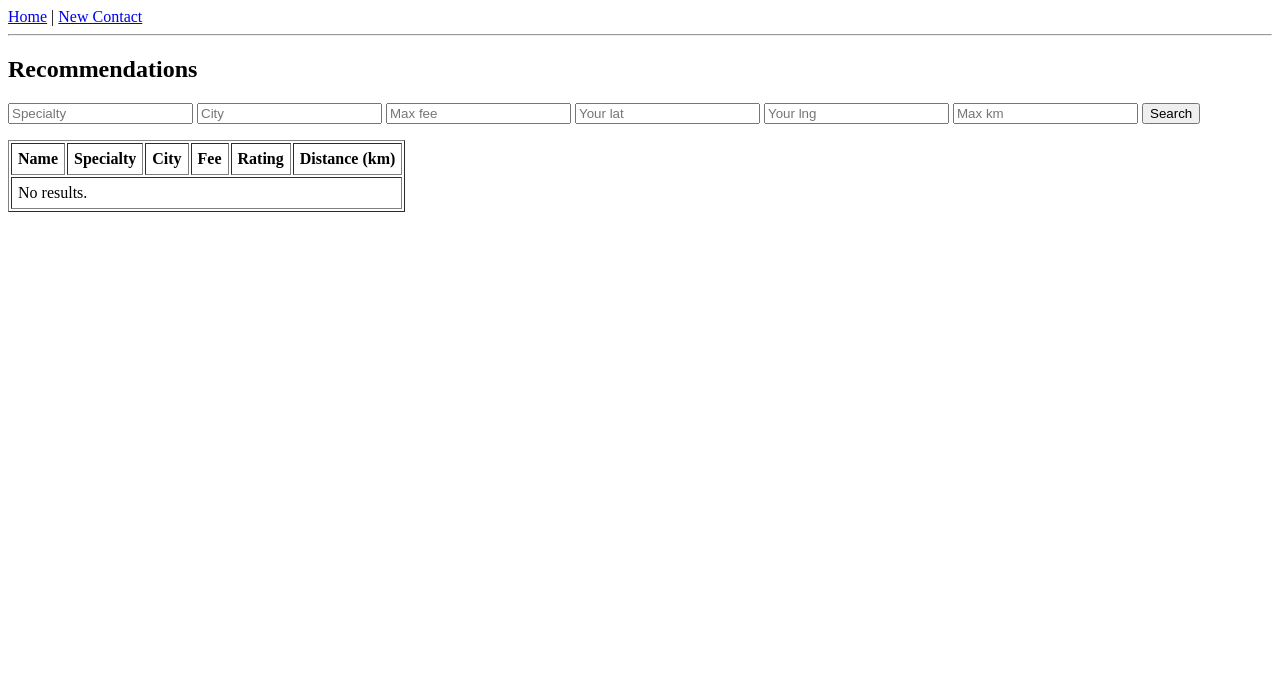
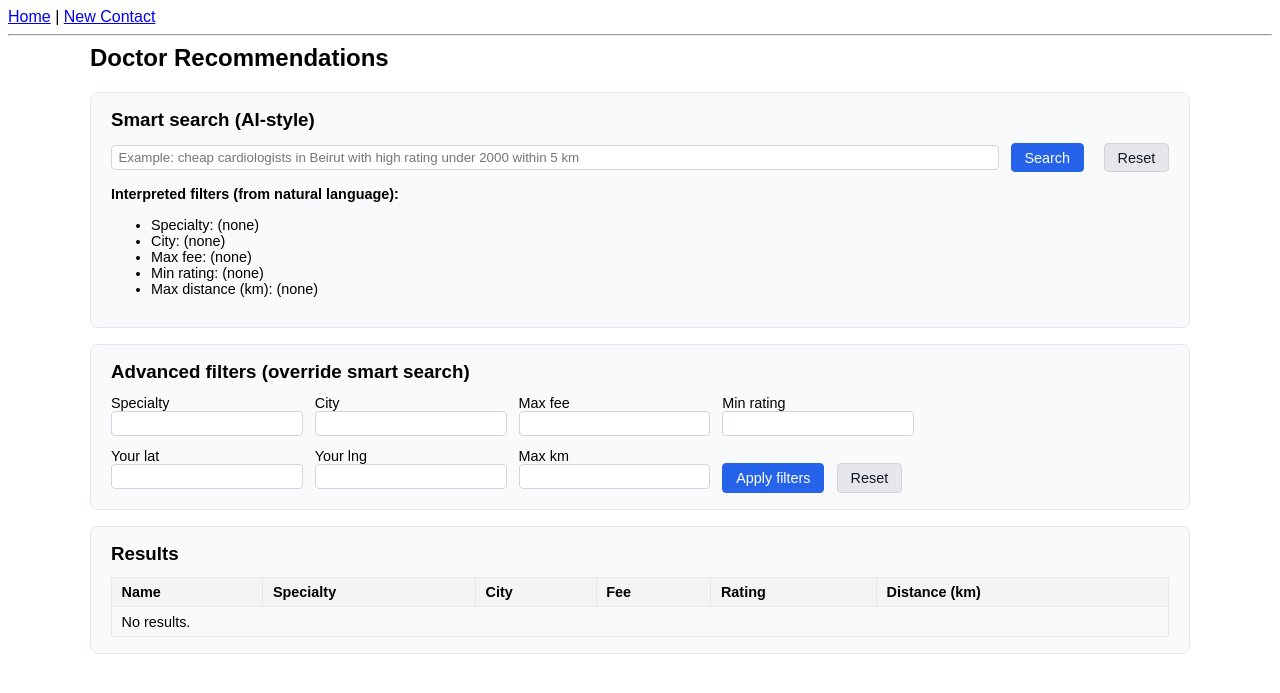
Before and after one commit to smg133/439LAB8, a Django app: page /recommendations/ in a window 1280 px wide. Shown: the top 693 px of the page. Run offline with Django 5.2, Linux system fonts and the light colour scheme; data that the repository does not hold is empty.

Commit message:
Update recommendations page, AI search parser, and utils

```diff
--- a/myapp1/templates/myapp1/recommendations.html
+++ b/myapp1/templates/myapp1/recommendations.html
@@ -1,20 +1,181 @@
 {% extends "myapp1/base.html" %}
 {% block content %}
-<h2>Recommendations</h2>
+<style>
+  body {
+    font-family: Arial, sans-serif;
+  }
+  .page-container {
+    max-width: 1100px;
+    margin: 0 auto;
+  }
+  h2 {
+    margin-top: 0.5rem;
+  }
+  .card {
+    background: #f9fafb;
+    border: 1px solid #e5e7eb;
+    border-radius: 8px;
+    padding: 1rem 1.25rem;
+    margin-bottom: 1rem;
+  }
+  .card h3 {
+    margin-top: 0;
+    margin-bottom: 0.75rem;
+  }
+  .form-row {
+    display: flex;
+    flex-wrap: wrap;
+    gap: 0.75rem;
+    align-items: center;
+  }
+  .form-row label {
+    font-size: 0.9rem;
+  }
+  .form-row input {
+    padding: 0.25rem 0.4rem;
+    border-radius: 4px;
+    border: 1px solid #d1d5db;
+  }
+  .btn {
+    display: inline-block;
+    padding: 0.35rem 0.8rem;
+    border-radius: 4px;
+    border: 1px solid transparent;
+    cursor: pointer;
+    font-size: 0.9rem;
+    text-decoration: none;
+  }
+  .btn-primary {
+    background: #2563eb;
+    color: white;
+    border-color: #2563eb;
+  }
+  .btn-secondary {
+    background: #e5e7eb;
+    color: #111827;
+    border-color: #d1d5db;
+  }
+  .btn + .btn {
+    margin-left: 0.5rem;
+  }
+  table {
+    width: 100%;
+    border-collapse: collapse;
+    margin-top: 0.5rem;
+  }
+  th, td {
+    border: 1px solid #e5e7eb;
+    padding: 0.4rem 0.6rem;
+    font-size: 0.9rem;
+    text-align: left;
+  }
+  th {
+    background: #f3f4f6;
+  }
+  tr:nth-child(even) {
+    background: #f9fafb;
+  }
+</style>
 
-<form method="get" style="margin-bottom:1rem">
-  <input name="specialty" placeholder="Specialty" value="{{ params.specialty }}">
-  <input name="city" placeholder="City" value="{{ params.city }}">
-  <input name="max_fee" placeholder="Max fee" value="{{ params.max_fee }}">
-  <input name="lat" placeholder="Your lat" value="{{ params.lat }}">
-  <input name="lng" placeholder="Your lng" value="{{ params.lng }}">
-  <input name="max_km" placeholder="Max km" value="{{ params.max_km }}">
-  <button type="submit">Search</button>
+<div class="page-container">
+  <h2>Doctor Recommendations</h2>
+
+  <div class="card">
+    <h3>Smart search (AI-style)</h3>
+    <form method="get" class="form-row" style="margin-bottom:0.5rem">
+      <input type="text"
+             name="q_nl"
+             style="flex:1 1 auto"
+             placeholder="Example: cheap cardiologists in Beirut with high rating under 2000 within 5 km"
+             value="{{ params.q_nl }}">
+      <button type="submit" class="btn btn-primary">Search</button>
+      <!-- Reset: clears all filters and shows all doctors -->
+      <a href="{% url 'recommendations' %}" class="btn btn-secondary">Reset</a>
     </form>
 
-<table border="1" cellpadding="6">
+    {% if params.parsed %}
+      <p style="font-size:0.9rem;"><strong>Interpreted filters (from natural language):</strong></p>
+      <ul style="font-size:0.9rem; margin-top:0;">
+        <li>Specialty: {{ params.parsed.specialty|default:"(none)" }}</li>
+        <li>City: {{ params.parsed.city|default:"(none)" }}</li>
+        <li>Max fee:
+          {% if params.parsed.max_fee %}
+            {{ params.parsed.max_fee }}
+          {% else %}
+            (none)
+          {% endif %}
+        </li>
+        <li>Min rating:
+          {% if params.parsed.min_rating %}
+            {{ params.parsed.min_rating }}
+          {% else %}
+            (none)
+          {% endif %}
+        </li>
+        <li>Max distance (km):
+          {% if params.parsed.max_km %}
+            {{ params.parsed.max_km }}
+          {% else %}
+            (none)
+          {% endif %}
+        </li>
+      </ul>
+    {% endif %}
+  </div>
+
+  <div class="card">
+    <h3>Advanced filters (override smart search)</h3>
+    <form method="get">
+      <input type="hidden" name="q_nl" value="{{ params.q_nl }}">
+      <div class="form-row" style="margin-bottom:0.5rem">
+        <label>
+          Specialty<br>
+          <input name="specialty" value="{{ params.specialty }}">
+        </label>
+        <label>
+          City<br>
+          <input name="city" value="{{ params.city }}">
+        </label>
+        <label>
+          Max fee<br>
+          <input name="max_fee" value="{{ params.max_fee }}">
+        </label>
+        <label>
+          Min rating<br>
+          <input name="min_rating" value="{{ params.min_rating }}">
+        </label>
+      </div>
+      <div class="form-row">
+        <label>
+          Your lat<br>
+          <input name="lat" value="{{ params.lat }}">
+        </label>
+        <label>
+          Your lng<br>
+          <input name="lng" value="{{ params.lng }}">
+        </label>
+        <label>
+          Max km<br>
+          <input name="max_km" value="{{ params.max_km }}">
+        </label>
+        <div style="margin-top:1.2rem;">
+          <button type="submit" class="btn btn-primary">Apply filters</button>
+          <a href="{% url 'recommendations' %}" class="btn btn-secondary">Reset</a>
+        </div>
+      </div>
+    </form>
+  </div>
+
+  <div class="card">
+    <h3>Results</h3>
+    <table>
       <tr>
-    <th>Name</th><th>Specialty</th><th>City</th><th>Fee</th><th>Rating</th><th>Distance (km)</th>
+        <th>Name</th>
+        <th>Specialty</th>
+        <th>City</th>
+        <th>Fee</th>
+        <th>Rating</th>
+        <th>Distance (km)</th>
       </tr>
       {% for dist, c in results %}
         <tr>
@@ -29,4 +190,6 @@
         <tr><td colspan="6">No results.</td></tr>
       {% endfor %}
     </table>
+  </div>
+</div>
 {% endblock %}
--- a/myapp1/views.py
+++ b/myapp1/views.py
@@ -1,31 +1,40 @@
+# myapp1/views.py
 from django.shortcuts import render, get_object_or_404, redirect
-from django.contrib import messages
+from django.db.models import Q
+
 from .models import Contact
 from .forms import ContactForm
-from django.db.models import Q
-from .utils import haversine_km
+from .utils import haversine_km, parse_nl_query
+
 
 def contact_list(request):
-    q = request.GET.get("q", "")
-    contacts = Contact.objects.all()
+    q = request.GET.get("q", "").strip()
+    qs = Contact.objects.all()
     if q:
-        contacts = contacts.filter(name__icontains=q)
-    return render(request, "myapp1/contact_list.html", {"contacts": contacts, "q": q})
+        qs = qs.filter(
+            Q(name__icontains=q)
+            | Q(email__icontains=q)
+            | Q(city__icontains=q)
+            | Q(specialty__icontains=q)
+        )
+    return render(request, "myapp1/contact_list.html", {"contacts": qs, "q": q})
+
 
 def contact_detail(request, pk):
     contact = get_object_or_404(Contact, pk=pk)
     return render(request, "myapp1/contact_detail.html", {"contact": contact})
+
 
 def contact_create(request):
     if request.method == "POST":
         form = ContactForm(request.POST)
         if form.is_valid():
             form.save()
-            messages.success(request, "Contact added.")
             return redirect("contact_list")
     else:
         form = ContactForm()
-    return render(request, "myapp1/contact_form.html", {"form": form, "title": "Add Contact"})
+    return render(request, "myapp1/contact_form.html", {"form": form})
+
 
 def contact_update(request, pk):
     contact = get_object_or_404(Contact, pk=pk)
@@ -33,61 +42,128 @@ def contact_update(request, pk):
         form = ContactForm(request.POST, instance=contact)
         if form.is_valid():
             form.save()
-            messages.success(request, "Contact updated.")
-            return redirect("contact_detail", pk=pk)
+            return redirect("contact_detail", pk=contact.pk)
     else:
         form = ContactForm(instance=contact)
-    return render(request, "myapp1/contact_form.html", {"form": form, "title": "Edit Contact"})
+    return render(request, "myapp1/contact_form.html", {"form": form})
+
 
 def contact_delete(request, pk):
     contact = get_object_or_404(Contact, pk=pk)
     if request.method == "POST":
         contact.delete()
-        messages.success(request, "Contact deleted.")
         return redirect("contact_list")
     return render(request, "myapp1/contact_confirm_delete.html", {"contact": contact})
 
+
 def recommendations(request):
-    from .models import Contact
+    # Natural-language query
+    q_nl = request.GET.get("q_nl", "").strip()
 
+    # Explicit filters
     q_spec = request.GET.get("specialty", "").strip()
     q_city = request.GET.get("city", "").strip()
-    q_fee  = request.GET.get("max_fee", "").strip()
-    q_lat  = request.GET.get("lat", "").strip()
-    q_lng  = request.GET.get("lng", "").strip()
+    q_fee = request.GET.get("max_fee", "").strip()
+    q_lat = request.GET.get("lat", "").strip()
+    q_lng = request.GET.get("lng", "").strip()
     q_maxk = request.GET.get("max_km", "").strip()
+    q_min_rating = request.GET.get("min_rating", "").strip()
 
+    parsed = parse_nl_query(q_nl) if q_nl else {
+        "specialty": None,
+        "city": None,
+        "max_fee": None,
+        "min_rating": None,
+        "max_km": None,
+    }
+
+    # Combine parsed + explicit (explicit overrides)
+    specialty = q_spec or parsed["specialty"]
+    city = q_city or parsed["city"]
+
+    # max fee
+    max_fee = None
+    if q_fee:
+        try:
+            max_fee = float(q_fee)
+        except ValueError:
+            max_fee = None
+    elif parsed["max_fee"] is not None:
+        max_fee = parsed["max_fee"]
+
+    # min rating
+    min_rating = None
+    if q_min_rating:
+        try:
+            min_rating = float(q_min_rating)
+        except ValueError:
+            min_rating = None
+    elif parsed["min_rating"] is not None:
+        min_rating = parsed["min_rating"]
+
+    # distance
+    lat = float(q_lat) if q_lat else None
+    lng = float(q_lng) if q_lng else None
+
+    max_km = None
+    if q_maxk:
+        try:
+            max_km = float(q_maxk)
+        except ValueError:
+            max_km = None
+    elif parsed["max_km"] is not None:
+        max_km = parsed["max_km"]
+
+    # Base queryset
     qs = Contact.objects.all()
-    if q_spec:
-        qs = qs.filter(Q(specialty__icontains=q_spec) | Q(profession__icontains=q_spec))
-    if q_city:
-        qs = qs.filter(city__icontains=q_city)
 
-    try:
-        max_fee = float(q_fee) if q_fee else None
-    except ValueError:
-        max_fee = None
+    if specialty:
+        qs = qs.filter(
+            Q(specialty__icontains=specialty)
+            | Q(profession__icontains=specialty)
+        )
+
+    if city:
+        qs = qs.filter(city__icontains=city)
+
     if max_fee is not None:
         qs = qs.filter(fee__isnull=False, fee__lte=max_fee)
 
-    lat = float(q_lat) if q_lat else None
-    lng = float(q_lng) if q_lng else None
-    max_km = float(q_maxk) if q_maxk else None
+    if min_rating is not None:
+        qs = qs.filter(rating__isnull=False, rating__gte=min_rating)
 
+    # Distance filter + sort
     results = []
     for c in qs:
-        dist = haversine_km(lat, lng, c.latitude, c.longitude) if lat is not None and lng is not None else None
+        dist = haversine_km(lat, lng, c.latitude, c.longitude) if (lat is not None and lng is not None) else None
         if max_km is not None and dist is not None and dist > max_km:
             continue
         results.append((dist, c))
 
     def sort_key(item):
         dist, c = item
-        return (1, 0) if dist is None else (0, dist), -(c.rating or 0)
+        dist_key = 1e9 if dist is None else dist
+        fee_val = float(c.fee) if c.fee is not None else 1e9
+        rating_val = c.rating or 0.0
+        return (dist_key, -rating_val, fee_val)
 
     results.sort(key=sort_key)
 
-    return render(request, "myapp1/recommendations.html", {
-        "results": results,
-        "params": {"specialty": q_spec, "city": q_city, "max_fee": q_fee, "lat": q_lat, "lng": q_lng, "max_km": q_maxk},
-    })
+    return render(
+        request,
+        "myapp1/recommendations.html",
+        {
+            "results": results,
+            "params": {
+                "q_nl": q_nl,
+                "specialty": specialty or "",
+                "city": city or "",
+                "max_fee": max_fee if max_fee is not None else "",
+                "lat": q_lat,
+                "lng": q_lng,
+                "max_km": max_km if max_km is not None else "",
+                "min_rating": min_rating if min_rating is not None else "",
+                "parsed": parsed,
+            },
+        },
+    )
```
Also changed, not shown: myapp1/management/commands/import_contacts.py (+10 -62 lines), myapp1/utils.py (+134 -2 lines), 1 other file. Lines whose indentation alone changed are shown as unchanged.
